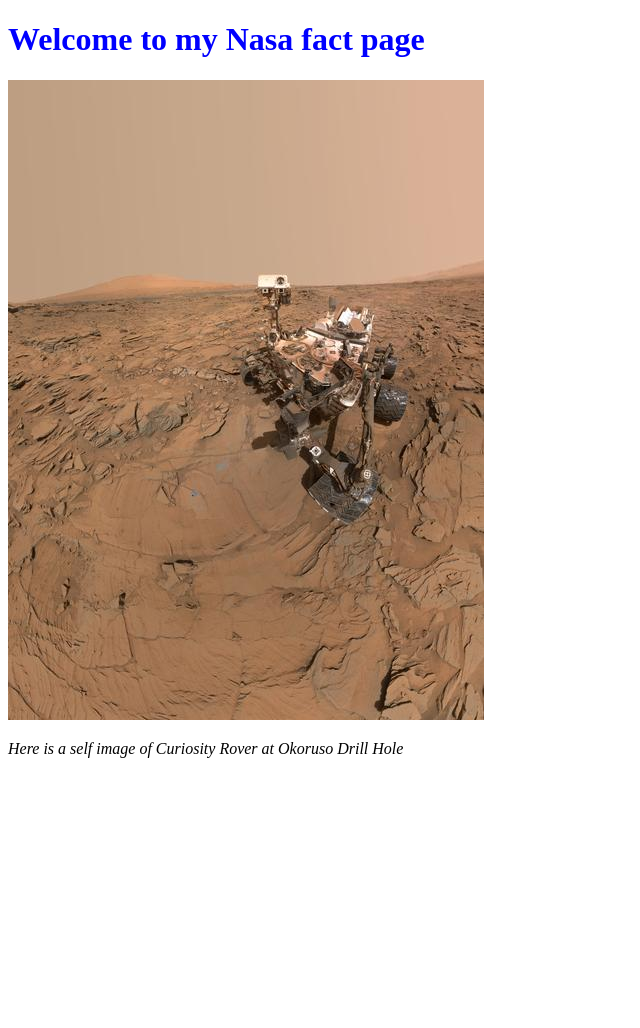
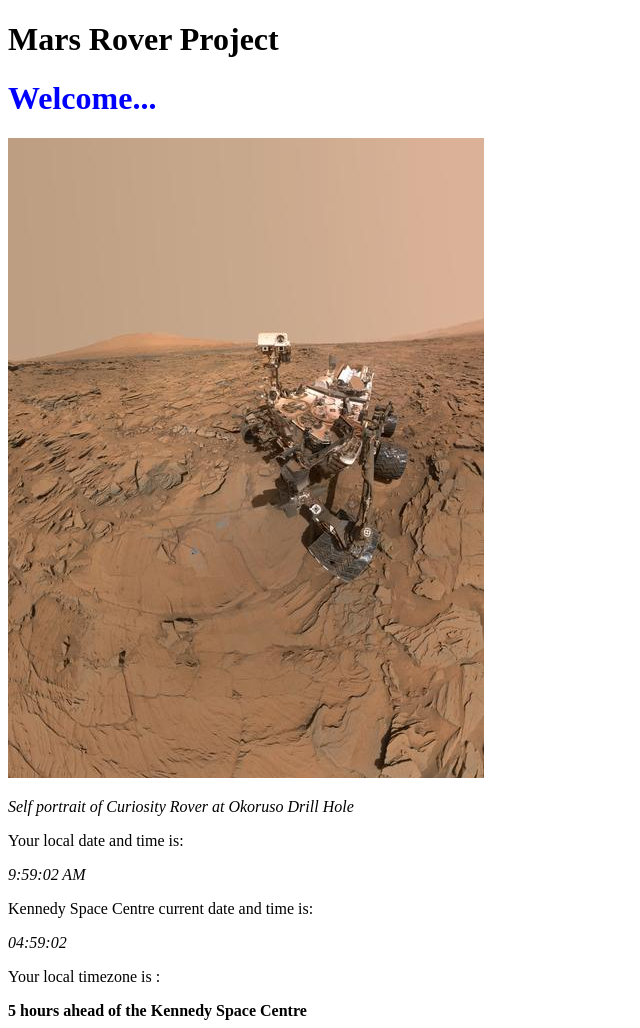
Before and after one commit to abbigrundy/nasa-project, a website: page frontend/index.html in a window 1280 px wide. Shown: the whole page, without its empty margins (0-640 px from the left). Before the commit the page ends 800 px from the top, so only its background shows below. Drawn offline with Linux system fonts and the light colour scheme.

Commit message:
front end layout changes and folder structure

```diff
--- a/frontend/index.html
+++ b/frontend/index.html
@@ -1,11 +1,23 @@
 <!DOCTYPE html>
-<html>
-
+<html lang="en">
+ <head>
+    <title>Mars Rover</title>
+   <meta charset="utf-8">
+    <link rel="stylesheet" href="style.css">
+ </head>
 <body>
-
-<h1 style="color: blue">Welcome to my Nasa fact page</h1>
+  <h1>Mars Rover Project</h1>
+<h1 style="color: blue">Welcome...</h1>
 <image class="Curiosity Image" src="PIA20602_small.jpg" alt="Curiosity self portrait">
-  <p><em>Here is a self image of Curiosity Rover at Okoruso Drill Hole</em></p>
+  <p><em>Self portrait of Curiosity Rover at Okoruso Drill Hole</em></p>
+  <section id="time-section">
+ <p> Your local date and time is: </p>
+  <em id="local-date"></em>
+   <p> Kennedy Space Centre current date and time is: </p>
+   <em id="kennedy-space-date"></em>
+ <p> Your local timezone is : </p>
+ <strong id="difference"></strong>
+  </section>
 </body>
-
+ <script src="index.js"></script>
 </html>
--- /dev/null
+++ b/frontend/index.js
@@ -0,0 +1,29 @@
+const currentUserTime = () => {};
+const user = new Date().toLocaleTimeString();
+let userDate = document.getElementById("local-date");
+userDate.innerHTML = user;
+
+currentUserTime();
+
+const kennedySpaceCentreTime = () => {
+  const kennedyTime = new Date().toLocaleTimeString("en-GB", {
+    timeZone: "EST",
+  });
+  let kennedyDate = document.getElementById("kennedy-space-date");
+  kennedyDate.innerHTML = kennedyTime;
+};
+
+kennedySpaceCentreTime();
+
+const timeZoneDifference = () => {
+  const usersTime = new Date().getTimezoneOffset() / 60;
+  const additionalTimeFromUser = 5;
+
+  const offset = document.createTextNode(
+    `${additionalTimeFromUser} hours ahead of the Kennedy Space Centre`
+  );
+
+  document.getElementById("difference").append(offset);
+};
+
+timeZoneDifference();
```
Also changed, not shown: src/index.html (deleted, +0 -16 lines), src/index.js (deleted, +0 -17 lines), src/javascript.js (deleted, +0 -17 lines), frontend/style.css (added).
